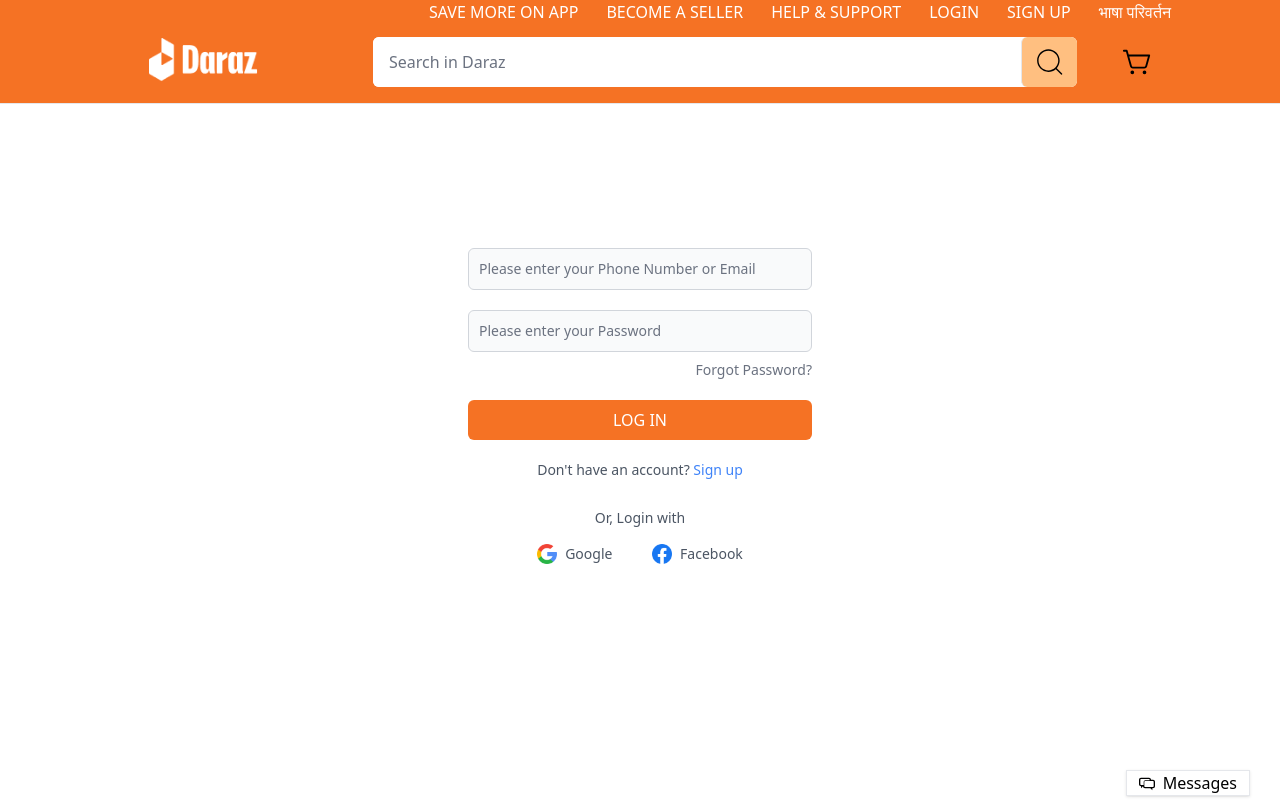
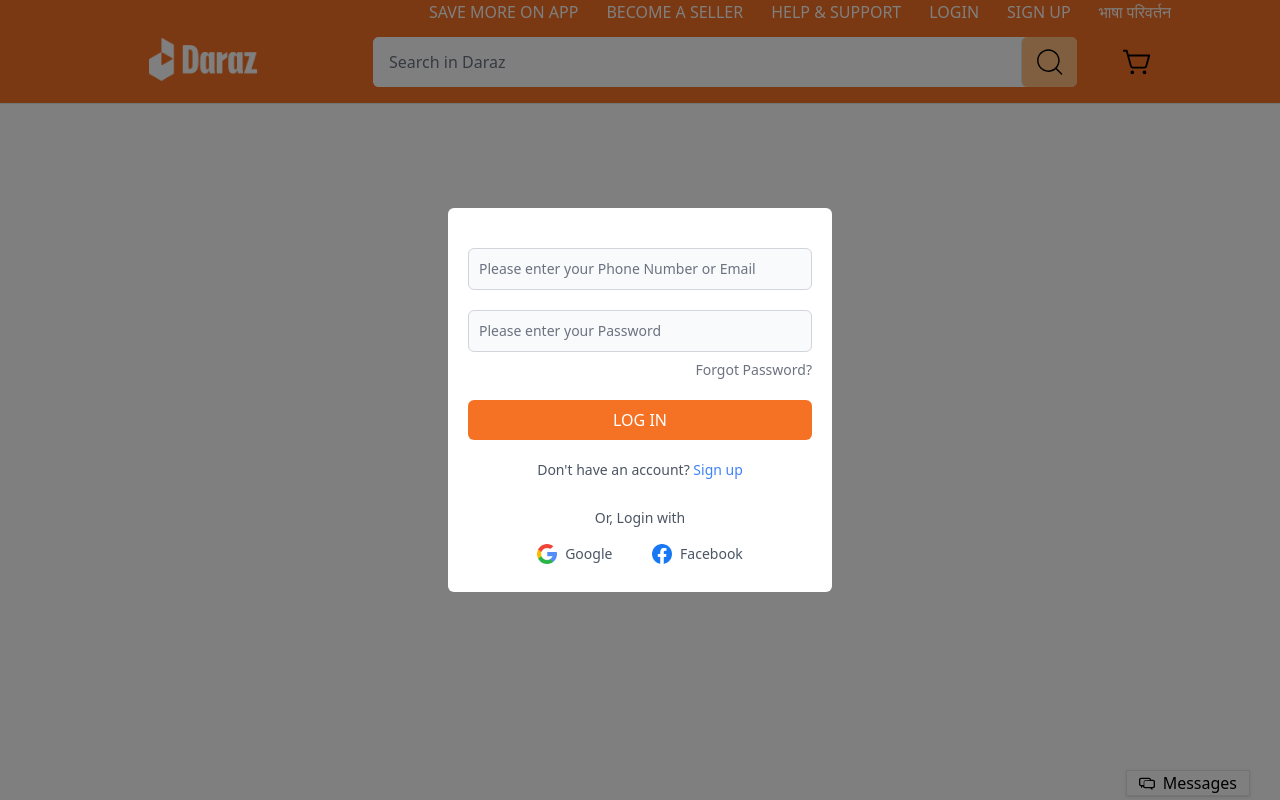
Before and after one commit to Ram-cpu-coder/DARAZ-CLONE, a React (Vite) app: page /login in a window 1280 px wide. Built offline with nearby package versions, Linux system fonts and the light colour scheme.

Commit message:
ui updated for login popup

```diff
--- a/src/Pages/Login.jsx
+++ b/src/Pages/Login.jsx
@@ -11,7 +11,10 @@
   }, [])
 
   return (
-    <div className='bg-gray-3 h-screen w-screen flex items-center justify-center fixed top-0 left-0 z-50'>
+    <div
+      className='bg-gray-3 h-screen w-screen flex items-center justify-center fixed top-0 left-0 z-50'
+      style={{ backgroundColor: "rgba(0, 0, 0, 0.5)" }}
+    >
       <div className='container-sm bg-white min-h-96 w-96 rounded-md p-5'>
         {/* Login Form to take user credentials */}
         <form action='submit' method='post' className='login-form'>
```
